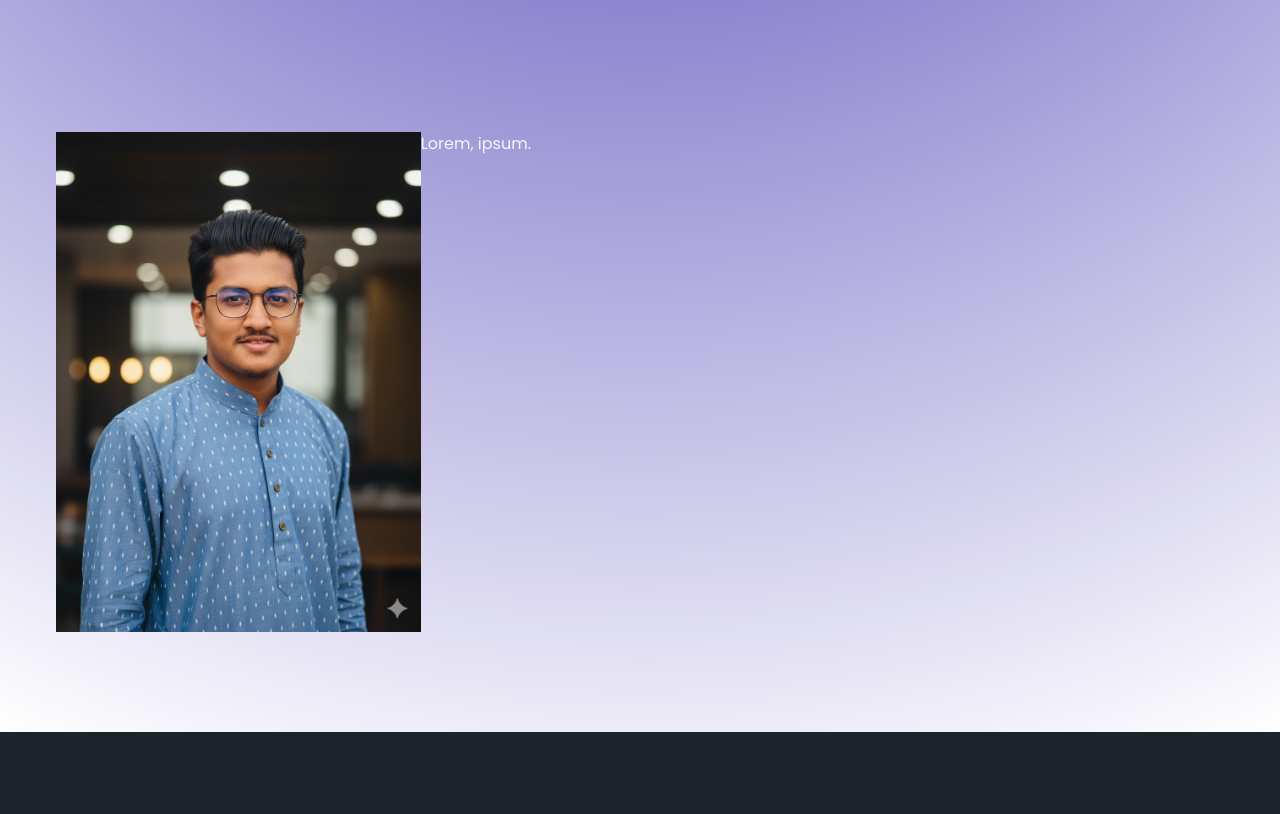
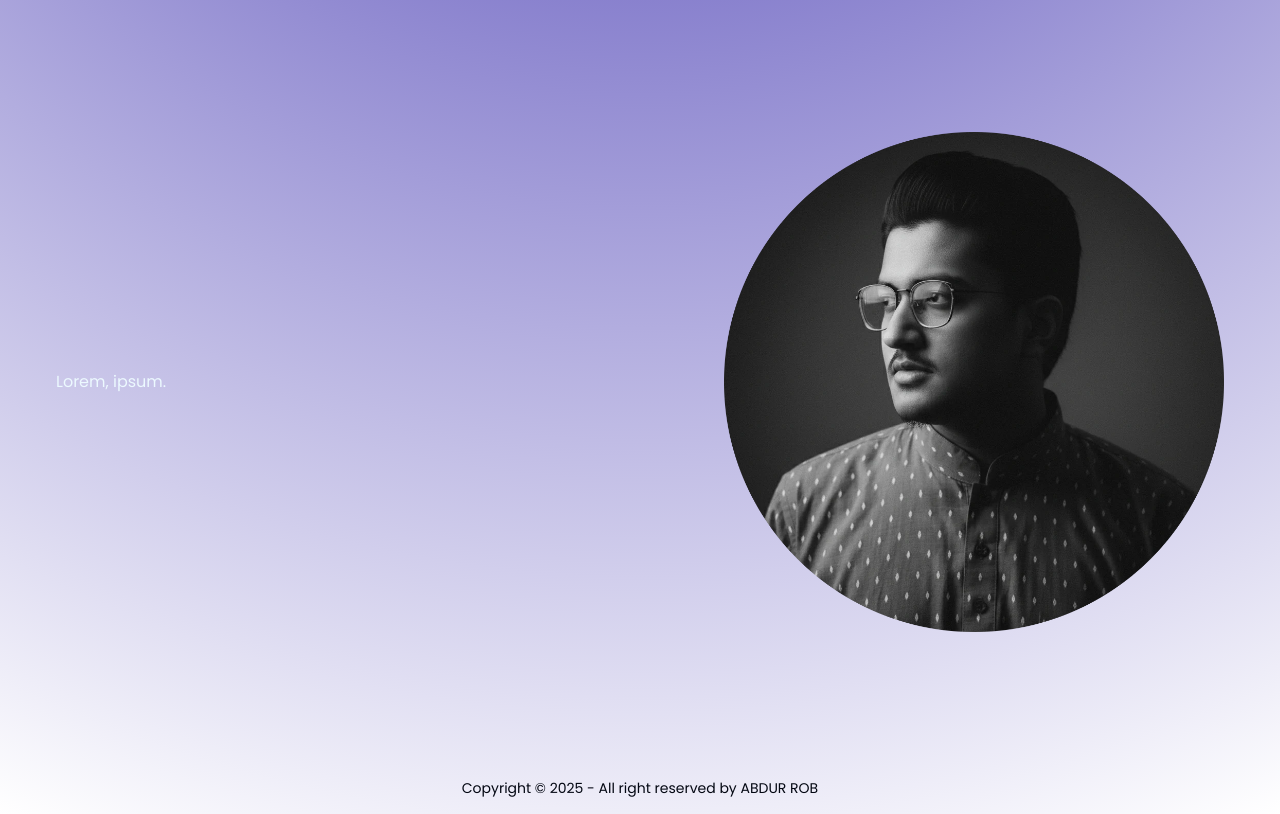
Before and after one commit to Abdurrobr34l/portfolio, a React (Vite) app: page / in a window 1280 px wide. Shown: the part 660-1474 px from the top of the page. Before the commit the page ends 1432 px from the top, so only its background shows below. Built offline with nearby package versions, Linux system fonts and the light colour scheme.

Commit message:
Completed footer section

```diff
--- a/src/App.jsx
+++ b/src/App.jsx
@@ -3,6 +3,7 @@ import Header from './Components/Header';
 import Hero from './Components/Hero';
 import Container from './Components/Container';
 import About from './Components/About';
+import Footer from './Components/Footer';
 
 const App = () => {
   return (
@@ -15,6 +16,8 @@ const App = () => {
           <About></About>
         </Container>
       </main>
+
+      <Footer></Footer>
     </div>
   );
 };
--- a/src/Components/About.jsx
+++ b/src/Components/About.jsx
@@ -1,15 +1,17 @@
 import React from 'react';
-import aboutImage from "../assets/about-image.png";
+import aboutImage from "../assets/mine-5.webp";
 
 const About = () => {
   return (
-    <section id='about' className='flex my-10 h-[calc(100vh-200px)]'>
+    <section id='about' className='h-[calc(100vh-170px)]'>
+      <div className='flex items-center justify-between'>
+      <div>
+        <p>Lorem, ipsum.</p>
+      </div>
+
       <div>
         <img src={aboutImage} alt="" className='h-[500px]'/>
       </div>
-
-      <div>
-        <p>Lorem, ipsum.</p>
       </div>
     </section>
   );
--- /dev/null
+++ b/src/Components/Footer.jsx
@@ -0,0 +1,13 @@
+import React from 'react';
+
+const Footer = () => {
+  return (
+    <footer className="footer sm:footer-horizontal footer-center text-primary p-4">
+  <aside>
+    <p>Copyright © {new Date().getFullYear()} - All right reserved by ABDUR ROB</p>
+  </aside>
+</footer>
+  );
+};
+
+export default Footer;
--- a/src/Components/Header.jsx
+++ b/src/Components/Header.jsx
@@ -31,9 +31,9 @@ const Header = () => {
 
   return (
     <header
-      className={`py-6 transition-500 duration-500  ${
+      className={`py-6 transition-all duration-500 ease-linear ${
         isSticky
-          ? "sticky top-0 z-50 shadow-md bg-base-100 dark:bg-base-100 backdrop-blur-sm"
+          ? "sticky top-0 py-2! z-50 shadow-md bg-base-100 dark:bg-base-100 backdrop-blur-xl"
           : ""
       }`}
     >
```
